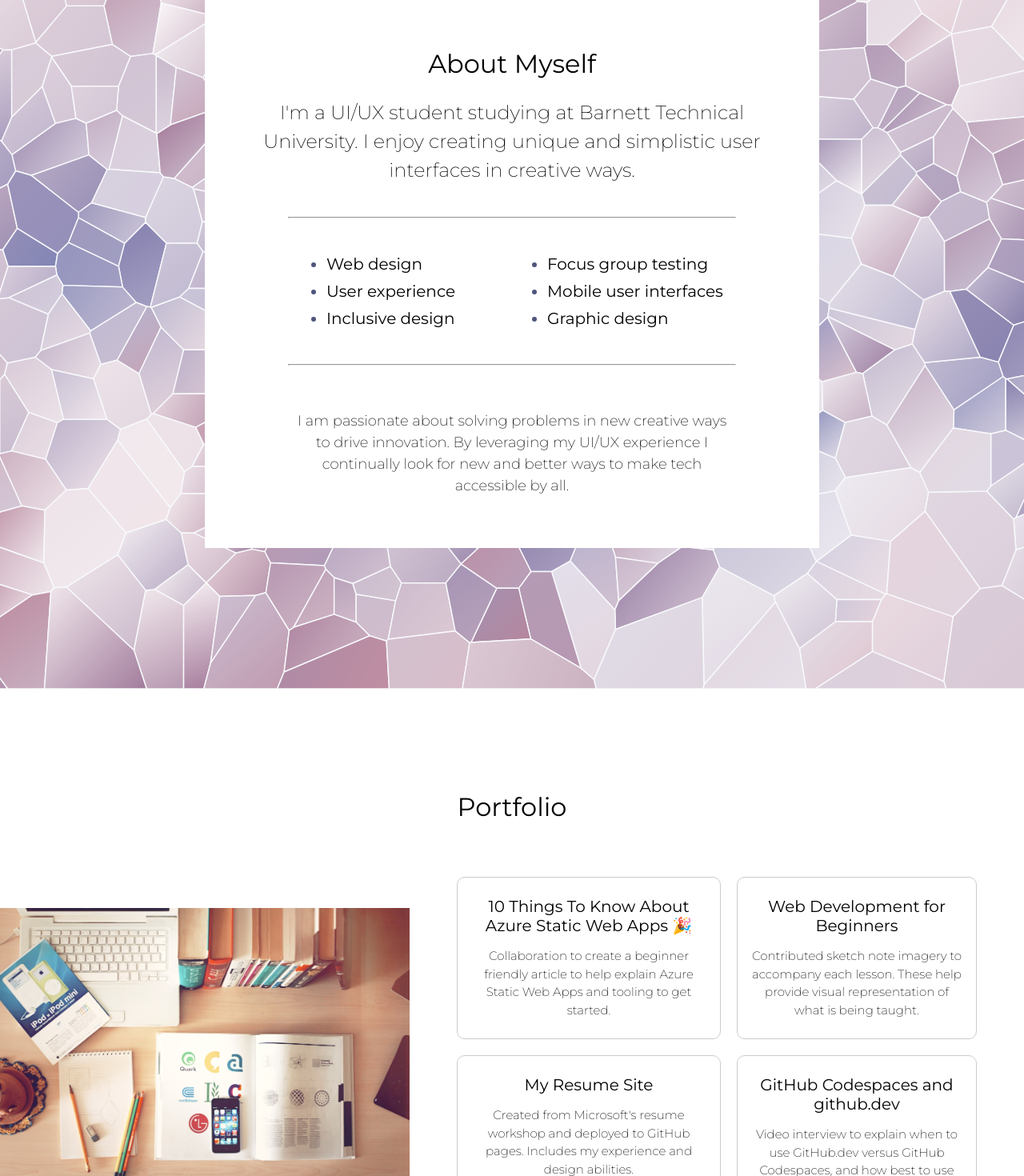
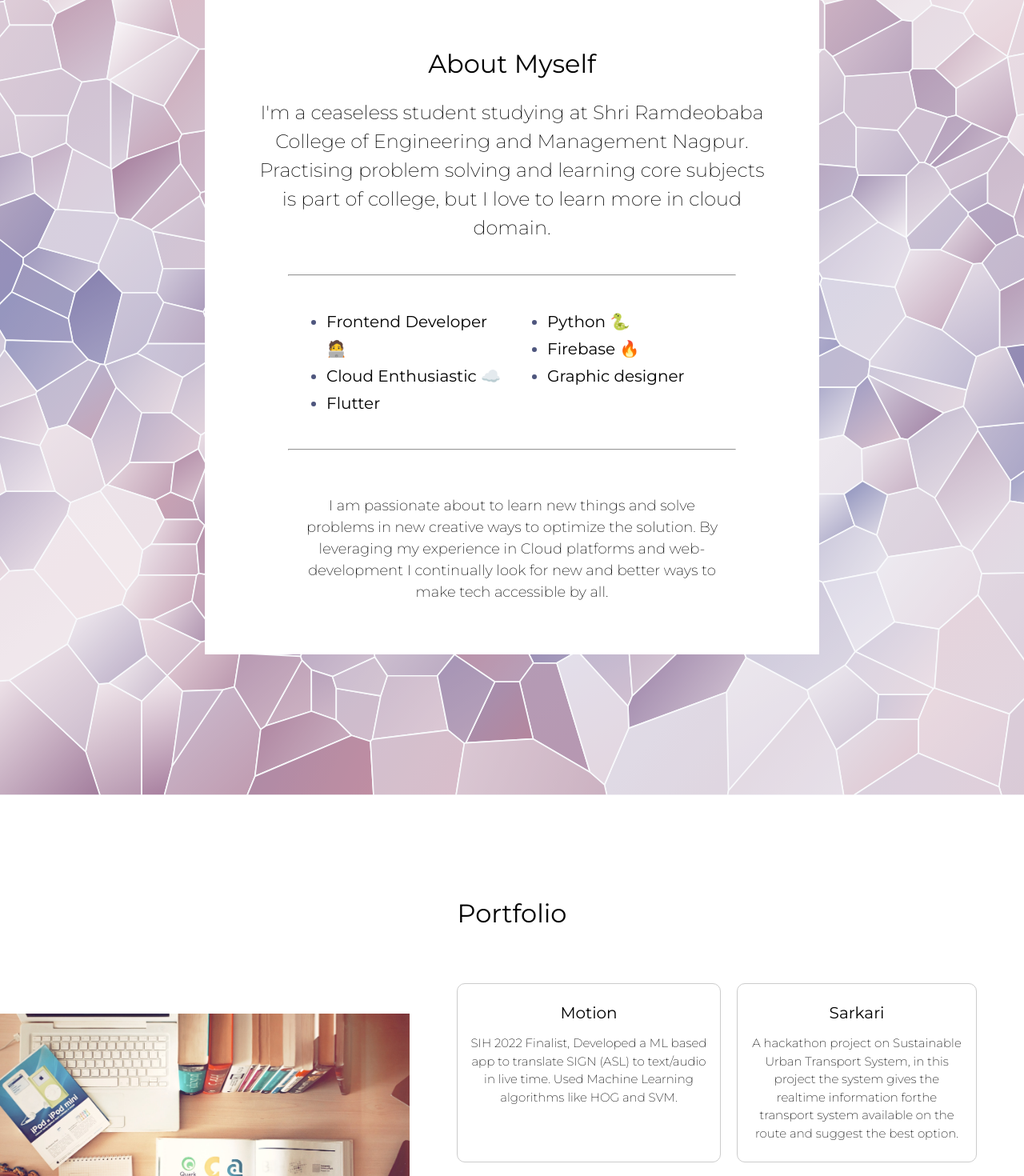
Before and after one commit to krishna050702/Portfolio_MLSA, a React (Vite) app: page / in a window 1280 px wide. Shown: the part 980-2450 px from the top of the page at 80% size. Built offline with nearby package versions, Linux system fonts and the light colour scheme.

Commit message:
about and portfolio updated

```diff
--- a/src/Components/About.jsx
+++ b/src/Components/About.jsx
@@ -24,19 +24,19 @@ const imageAltText = "purple and blue abstract background";
  * Sort description that expands on your title on the Home component.
  */
 const description =
-  "I'm a UI/UX student studying at Barnett Technical University. I enjoy creating unique and simplistic user interfaces in creative ways.";
+  "I'm a ceaseless student studying at Shri Ramdeobaba College of Engineering and Management Nagpur. Practising problem solving and learning core subjects is part of college, but I love to learn more in cloud domain.";
 
 /**
  * List of some of skills or technologies you work on, are learning,
  * passionate about, or enjoy,
  */
 const skillsList = [
-  "Web design",
-  "User experience",
-  "Inclusive design",
-  "Focus group testing",
-  "Mobile user interfaces",
-  "Graphic design",
+  "Frontend Developer 🧑‍💻",
+  "Cloud Enthusiastic ☁️",
+  "Flutter ",
+  "Python 🐍",
+  "Firebase 🔥",
+  "Graphic designer ",
 ];
 
 /**
@@ -45,7 +45,7 @@ const skillsList = [
  * about you on a professional level.
  */
 const detailOrQuote =
-  "I am passionate about solving problems in new creative ways to drive innovation. By leveraging my UI/UX experience I continually look for new and better ways to make tech accessible by all.";
+  "I am passionate about to learn new things and solve problems in new creative ways to optimize the solution. By leveraging my experience in Cloud platforms and web-development I continually look for new and better ways to make tech accessible by all.";
 
 const About = () => {
   return (
--- a/src/Components/Portfolio.jsx
+++ b/src/Components/Portfolio.jsx
@@ -31,28 +31,28 @@ const imageAltText = "desktop with books and laptop";
  */
 const projectList = [
   {
-    title: "10 Things To Know About Azure Static Web Apps 🎉",
+    title: "Motion",
     description:
-      "Collaboration to create a beginner friendly article to help explain Azure Static Web Apps and tooling to get started.",
-    url: "https://dev.to/azure/10-things-to-know-about-azure-static-web-apps-3n4i",
+      "SIH 2022 Finalist, Developed a ML based app to translate SIGN (ASL) to text/audio in live time. Used Machine Learning algorithms like HOG and SVM.",
+    url: "https://github.com/krishna050702",
   },
   {
-    title: "Web Development for Beginners",
+    title: "Sarkari",
     description:
-      "Contributed sketch note imagery to accompany each lesson. These help provide visual representation of what is being taught.",
-    url: "https://github.com/microsoft/web-dev-for-beginners",
+      "A hackathon project on Sustainable Urban Transport System, in this project the system gives the realtime information forthe transport system available on the route and suggest the best option.",
+    url: "https://github.com/krishna050702/Tester_Sarkari.github.io",
   },
   {
     title: "My Resume Site",
     description:
       "Created from Microsoft's resume workshop and deployed to GitHub pages. Includes my experience and design abilities.",
-    url: "https://github.com/microsoft/workshop-library/tree/main/full/build-resume-website",
+    url: "https://krishna050702.github.io/Portfolio-React/",
   },
   {
-    title: "GitHub Codespaces and github.dev",
+    title: "BPRD | Website designing",
     description:
-      "Video interview to explain when to use GitHub.dev versus GitHub Codespaces, and how best to use each tool.",
-    url: "https://www.youtube.com/watch?v=c3hHhRME_XI",
+      "Secured rank under Top 5th Position all overIndia for designing website for BPRD in 2022. Tech used Figma",
+    url: "https://drive.google.com/file/d/10wUtjs0Ai7YkmzY3KhxRxDGDzG6STrwj/view",
   },
 ];
 
```
